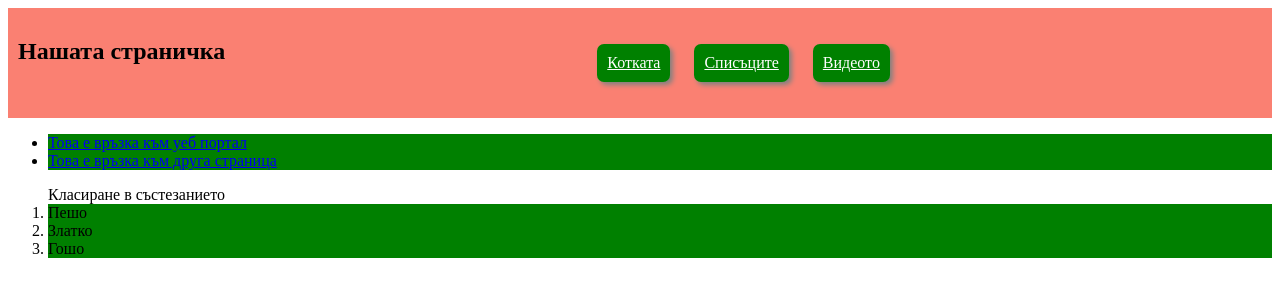
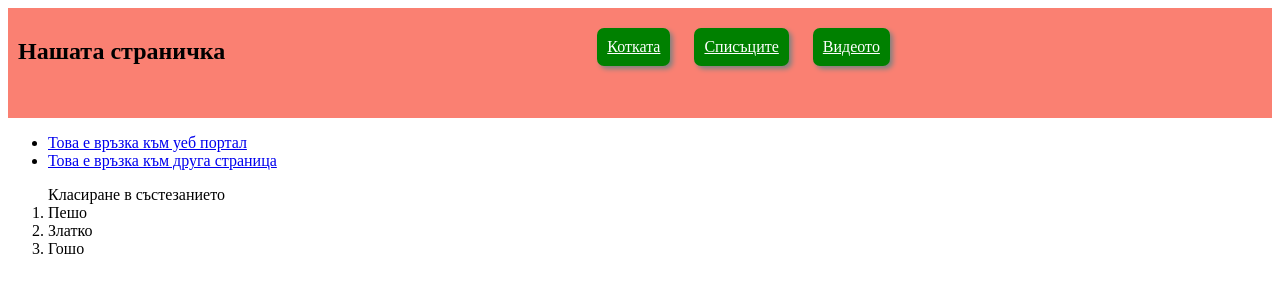
Before and after one commit to zkostadinov/stayambol, a plain HTML site: page lessons/lsn1-10/4-nav-demo.html in a window 1280 px wide. Drawn offline with Linux system fonts and the light colour scheme.

Commit message:
някакви незаписани промени в стари файлове

```diff
--- a/lessons/lsn1-10/4-nav-demo.html
+++ b/lessons/lsn1-10/4-nav-demo.html
@@ -3,12 +3,6 @@
 <head>
 
     <meta charset="UTF-8">
-
-<style>
-    li {
-        background-color: green;
-    }
-</style>
 
     <style lang="css">
         nav {
@@ -39,11 +33,9 @@
 <body>
     <nav>
         <h1>Нашата страничка</h1>
-        <p>
-                <a href="cat.html">Котката</a>
-                <a href="3-list-demo.html">Списъците</a>
-                <a href="subfolder/otherpage.html">Видеото</a>
-        </p>
+        <a href="cat.html">Котката</a>
+        <a href="3-list-demo.html">Списъците</a>
+        <a href="subfolder/otherpage.html">Видеото</a>
     </nav>
 
     <ul>
```
Also changed, not shown: lessons/lsn1-10/html-demo.html (+1 -0 lines).
